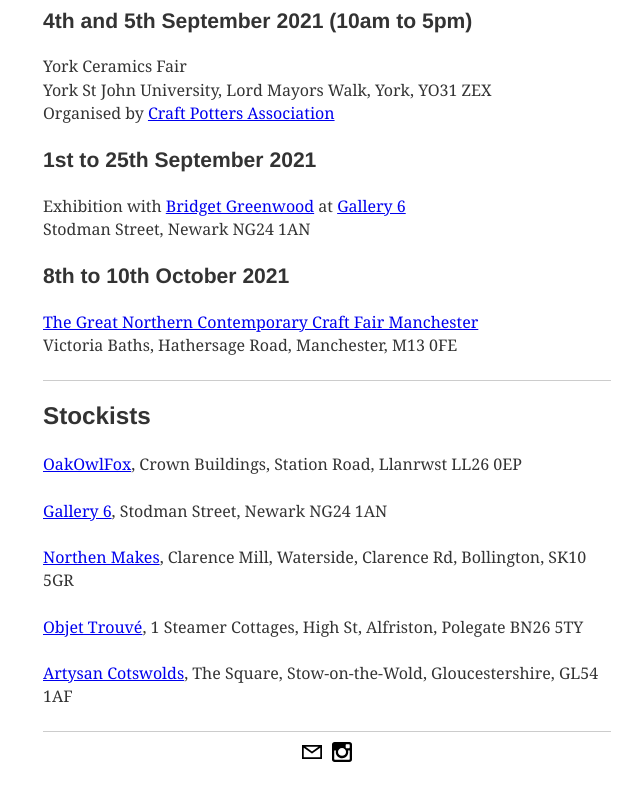
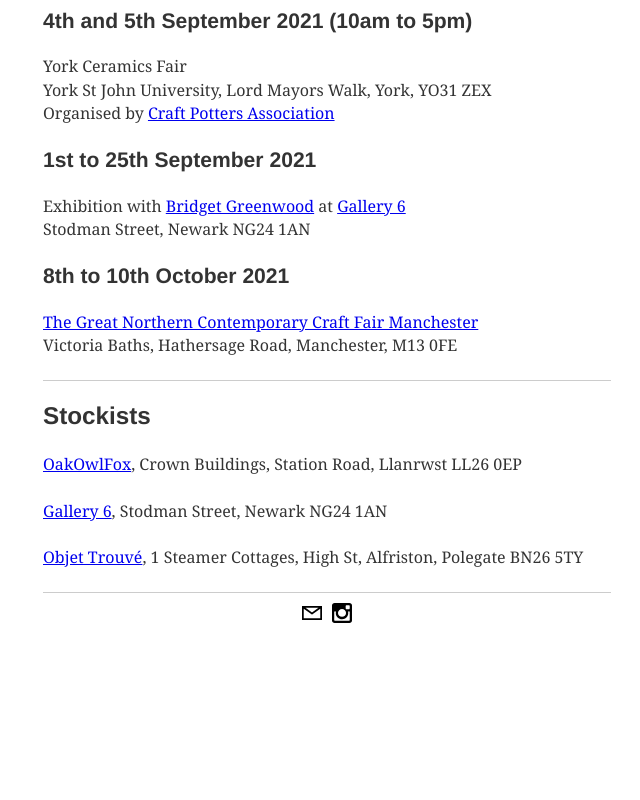
Before and after one commit to chrisfield/angela-sidwell, a Gatsby site: page /events in a window 1280 px wide. Shown: the part 485-1285 px from the top of the page, without its empty margins (313-953 px from the left). After the commit the page ends 1168 px from the top, so only its background shows below. Built offline with nearby package versions, Linux system fonts and the light colour scheme; Gatsby itself is replaced by a stand-in of ours.

Commit message:
Remove galleries that are nolonger stockists

```diff
--- a/src/pages/events.js
+++ b/src/pages/events.js
@@ -55,13 +55,7 @@
       <a href="http://www.gallery6newark.co.uk/">Gallery 6</a>, Stodman Street, Newark NG24 1AN
     </p>
     <p>
-      <a href="https://www.northernmakes.com/">Northen Makes</a>, Clarence Mill, Waterside, Clarence Rd, Bollington, SK10 5GR
-    </p>
-    <p>
       <a href="https://www.objettrouve.co.uk/">Objet Trouvé</a>, 1 Steamer Cottages, High St, Alfriston, Polegate BN26 5TY
-    </p>
-    <p>
-      <a href="https://www.artysancotswolds.co.uk/">Artysan Cotswolds</a>, The Square, Stow-on-the-Wold, Gloucestershire, GL54 1AF
     </p>
   </Layout>
 )
```
